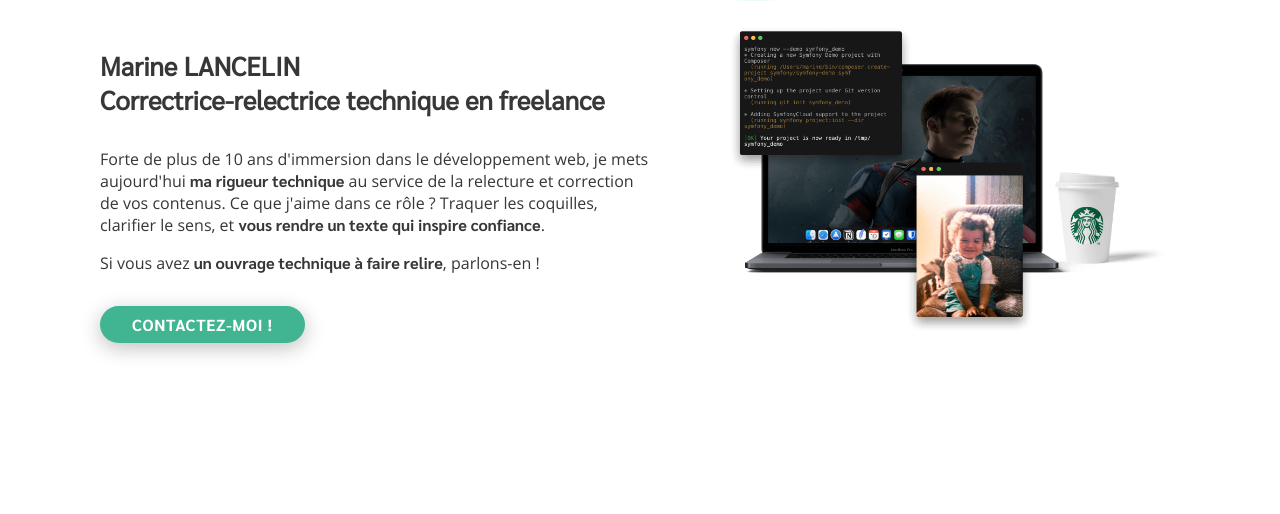
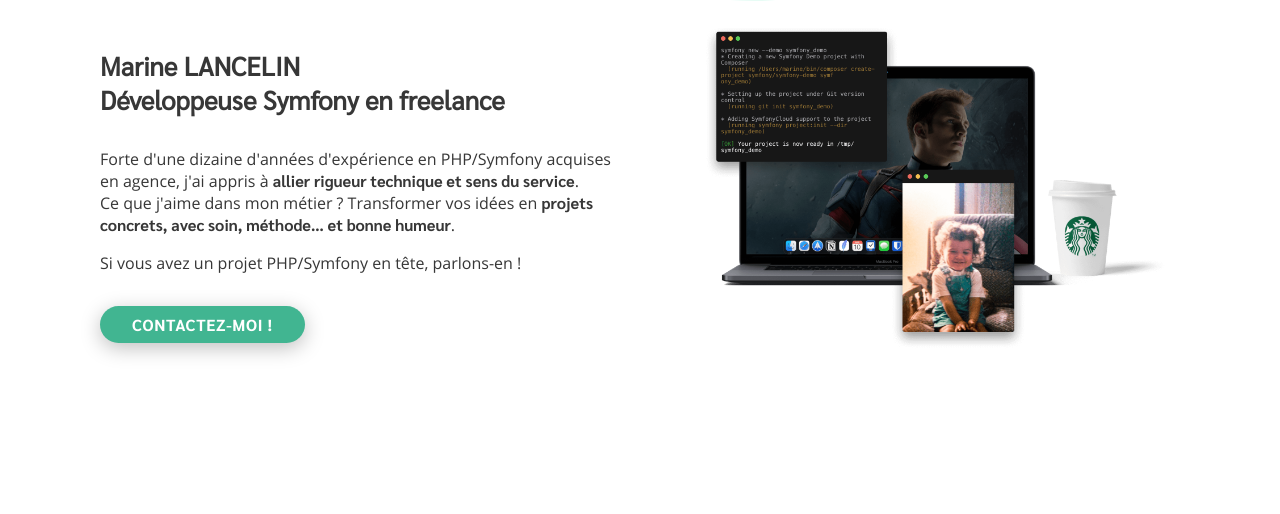
Before and after one commit to marinesl/mon-site, a Symfony app: template templates/dev/resume.html.twig in a window 1280 px wide. Shown: the part 268-782 px from the top of the page. Run offline with Twig, Linux system fonts and the light colour scheme; the template is opened without the code that fills it, so the values that code supplies are empty; form fields are guessed from the names that the template uses; some libraries are stand-ins or nearby versions.

Commit message:
ml-4: fix mix-up of text

```diff
--- a/templates/dev/resume_page/introduction.html.twig
+++ b/templates/dev/resume_page/introduction.html.twig
@@ -1,11 +1,11 @@
 {% extends 'layouts/resume_page/introduction.html.twig' %}
 
-{% block field %}Correctrice-relectrice technique en freelance{% endblock %}
+{% block field %}Développeuse Symfony en&nbsp;freelance{% endblock %}
 
 {% block text %}
-    <p>Forte de plus de&nbsp;10&nbsp;ans d'immersion dans le&nbsp;développement web, je&nbsp;mets aujourd'hui <span class="bold">ma&nbsp;rigueur technique</span> au&nbsp;service de&nbsp;la&nbsp;relecture et&nbsp;correction de&nbsp;vos&nbsp;contenus. Ce&nbsp;que j'aime dans ce&nbsp;rôle&nbsp;? Traquer les&nbsp;coquilles, clarifier le&nbsp;sens, et&nbsp;<span class="bold">vous rendre un&nbsp;texte qui inspire confiance</span>.</p>
+    <p>Forte d'une dizaine d'années d'expérience en&nbsp;PHP/Symfony acquises en&nbsp;agence, j'ai appris à&nbsp;<span class="bold">allier rigueur technique et&nbsp;sens du&nbsp;service</span>. Ce&nbsp;que j'aime dans mon&nbsp;métier&nbsp;? Transformer vos&nbsp;idées en&nbsp;<span class="bold">projets concrets, avec soin, méthode… et&nbsp;bonne humeur</span>.</p>
 
-    <p>Si vous avez <span class="bold">un&nbsp;ouvrage technique à&nbsp;faire relire</span>, parlons-en&nbsp;!</p>
+    <p>Si vous avez un&nbsp;projet PHP/Symfony en&nbsp;tête, parlons-en&nbsp;!</p>
 {% endblock %}
 
-{% block altImg %}Mac avec une page Word ouverte et une théière sur le côté droit + le livre du Lexique des règles typographiques{% endblock %}
+{% block altImg %}Mac avec Captain America en background de bureau et une bière sur le côté droit + Console avec des commandes Symfony + Photo de moi enfant avec un chien{% endblock %}
```
Also changed, not shown: templates/readproof/resume_page/introduction.html.twig (+4 -4 lines).
